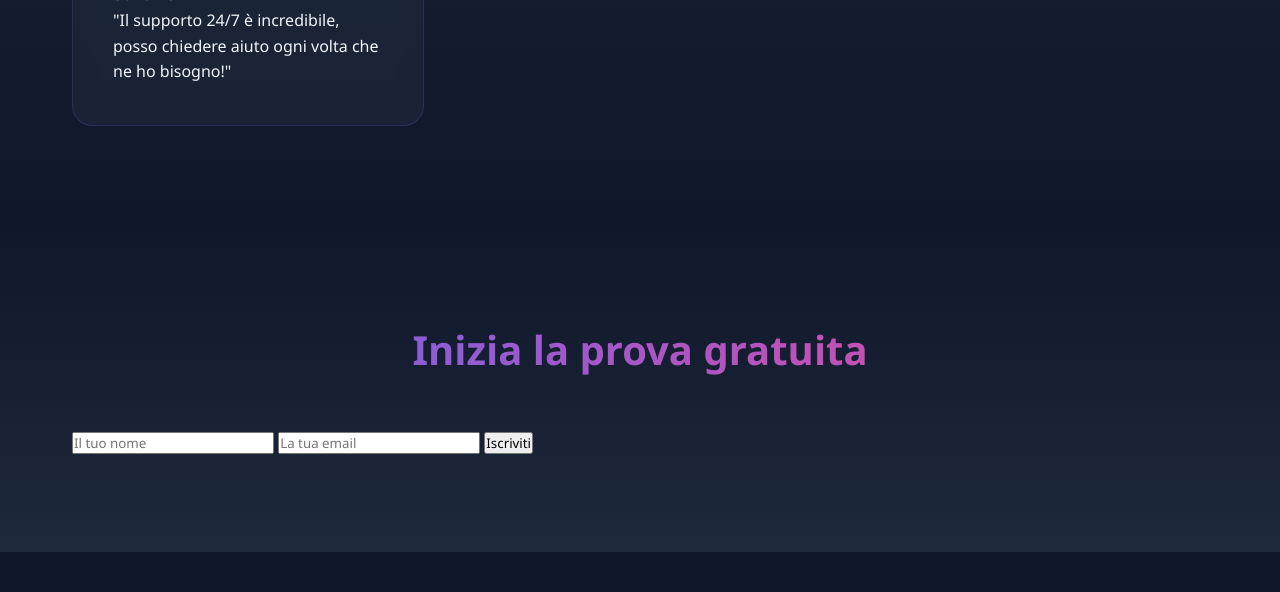
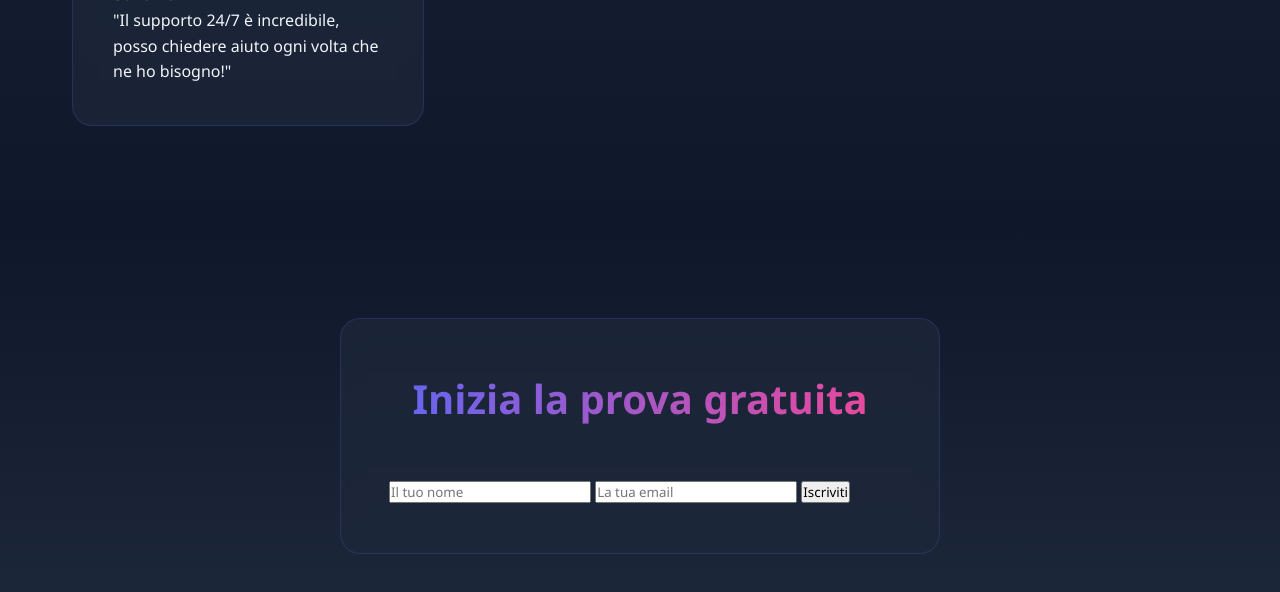
Before and after one commit to Nurinho23/landing-ufs10, a plain HTML site: page provalanding.html in a window 1280 px wide. Shown: the part 1678-2270 px from the top of the page. Before the commit the page ends 2230 px from the top, so only its background shows below. Drawn offline with Linux system fonts and the light colour scheme.

Commit message:
Update provalanding.html

```diff
--- a/provalanding.html
+++ b/provalanding.html
@@ -323,6 +323,7 @@
 
     <section class="contact" id="contact">
         <div class="container">
+            <div class="contact-form">
                 <h2 class="section-title">Inizia la prova gratuita</h2>
                 <form action="https://app.getresponse.com/add_subscriber.html" method="POST" accept-charset="utf-8">
                     <input type="text" name="name" placeholder="Il tuo nome" required>
@@ -332,6 +333,7 @@
                     <input type="submit" value="Iscriviti">
                 </form>
             </div>
+            </div>
     </section>
 </body>
 </html>
```
Lines whose indentation alone changed are shown as unchanged.
